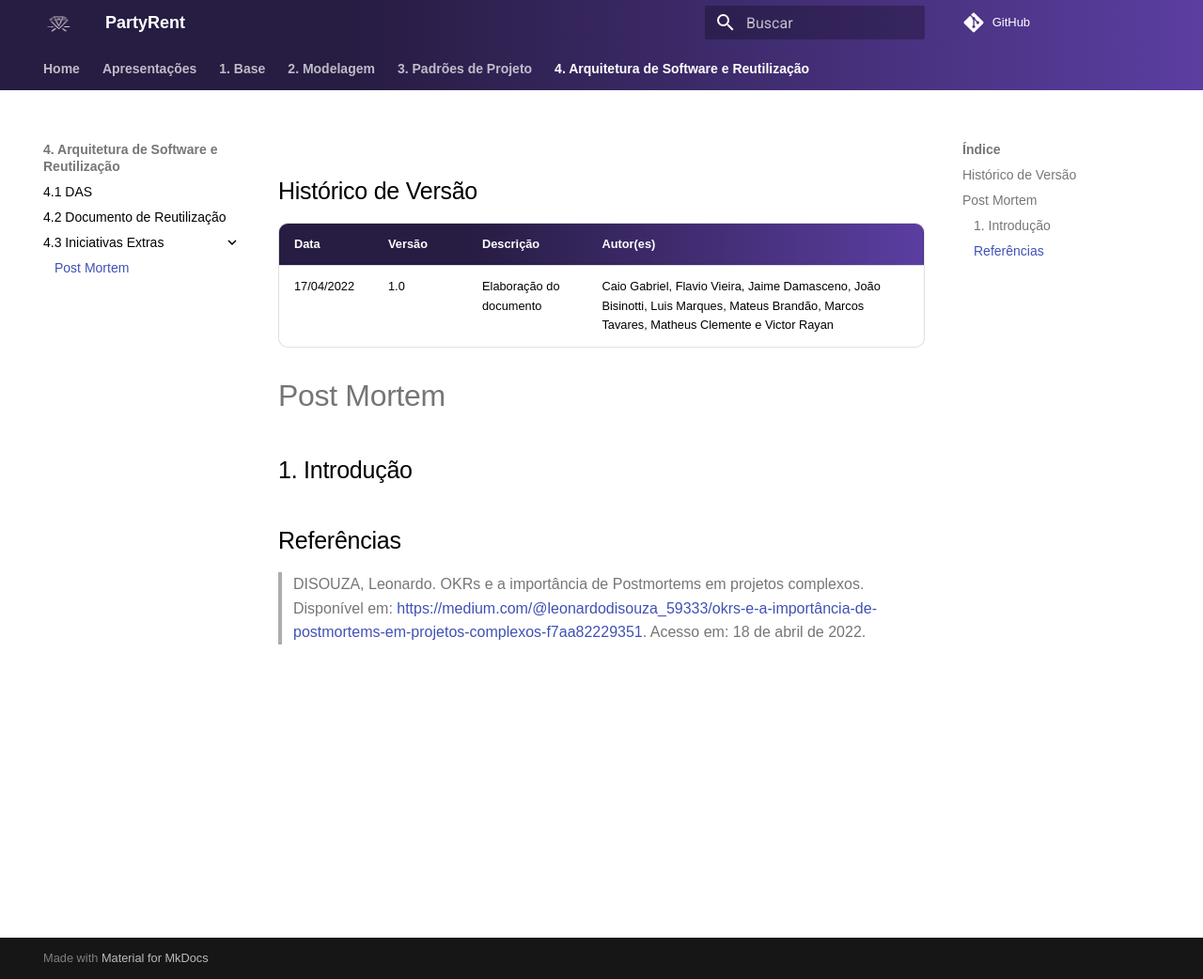
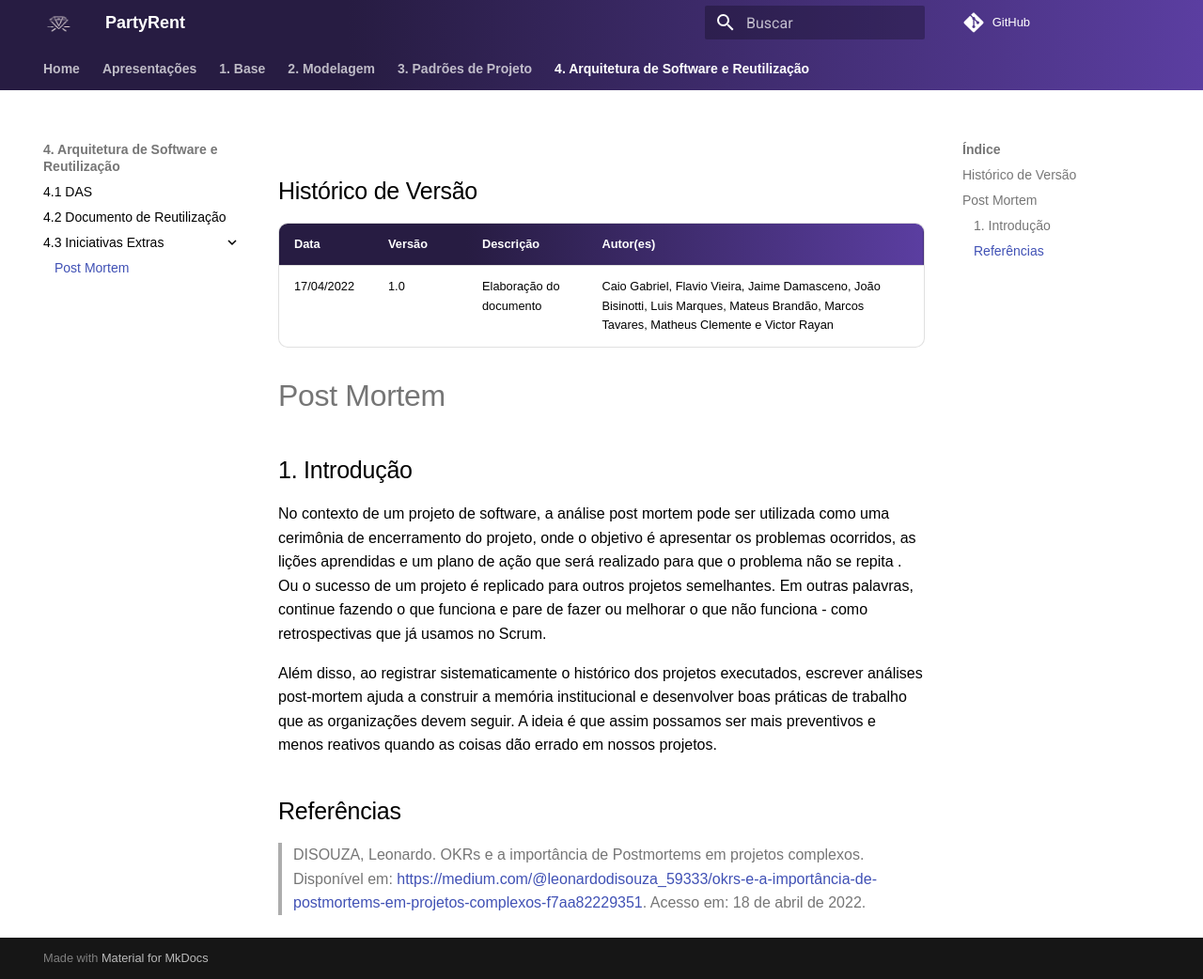
Before and after one commit to UnBArqDsw2021-2/2021.2_G7_-AluguelKitsFesta, an MkDocs documentation site: the page built from docs/arquitetura/postmortem.md, in a window 1280 px wide and 1042 px high. Shown: the whole window at 94% size. Built offline with MkDocs 1.6.1 and Material for MkDocs 9.7.7, drawn with Linux system fonts in a browser that asks for light colours; comment, search, counter and statistics services are not loaded.

Commit message:
update doc postmortem.md

```diff
--- a/docs/arquitetura/postmortem.md
+++ b/docs/arquitetura/postmortem.md
@@ -8,6 +8,9 @@
 
 ## 1. Introdução
 
+No contexto de um projeto de software, a análise post mortem pode ser utilizada como uma cerimônia de encerramento do projeto, onde o objetivo é apresentar os problemas ocorridos, as lições aprendidas e um plano de ação que será realizado para que o problema não se repita . Ou o sucesso de um projeto é replicado para outros projetos semelhantes. Em outras palavras, continue fazendo o que funciona e pare de fazer ou melhorar o que não funciona - como retrospectivas que já usamos no Scrum.
+
+Além disso, ao registrar sistematicamente o histórico dos projetos executados, escrever análises post-mortem ajuda a construir a memória institucional e desenvolver boas práticas de trabalho que as organizações devem seguir. A ideia é que assim possamos ser mais preventivos e menos reativos quando as coisas dão errado em nossos projetos.
 
 ## Referências
 
```
